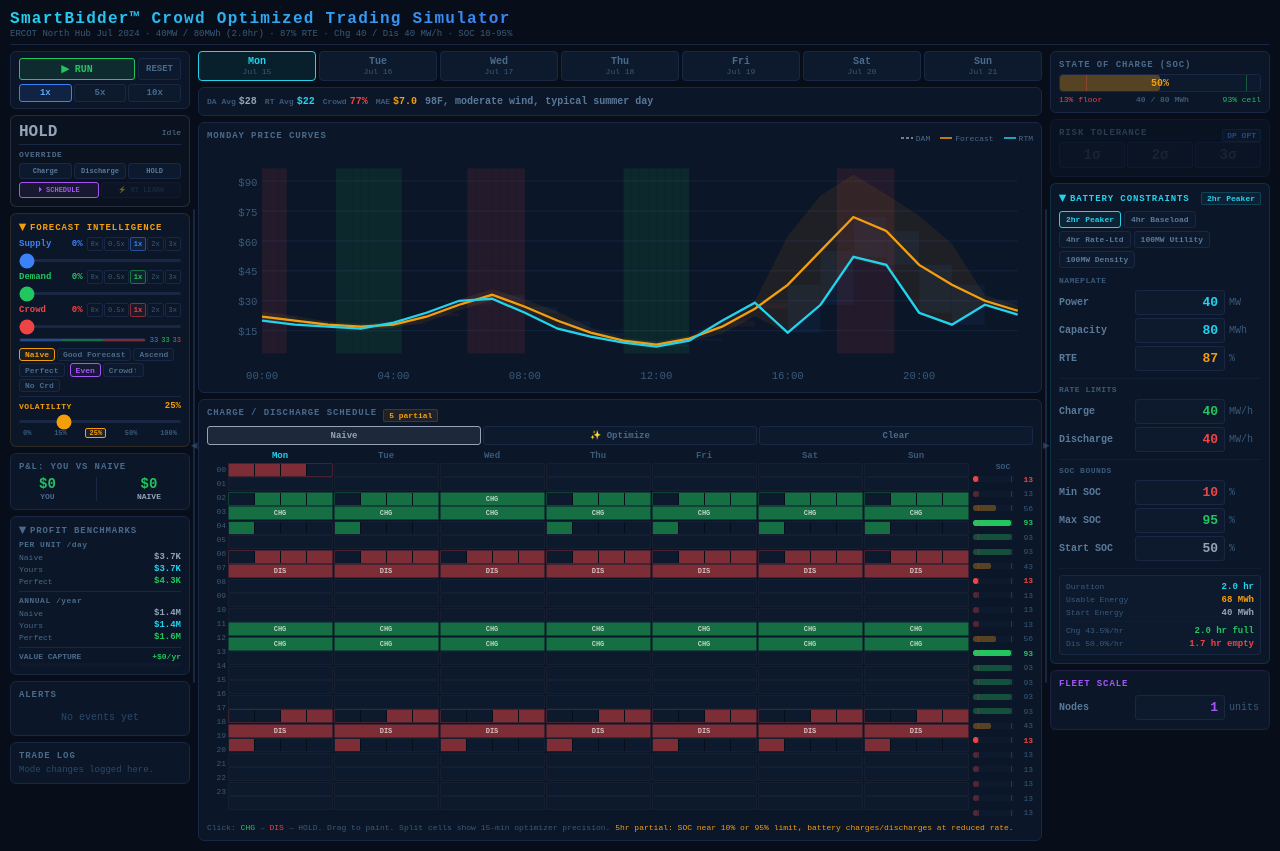
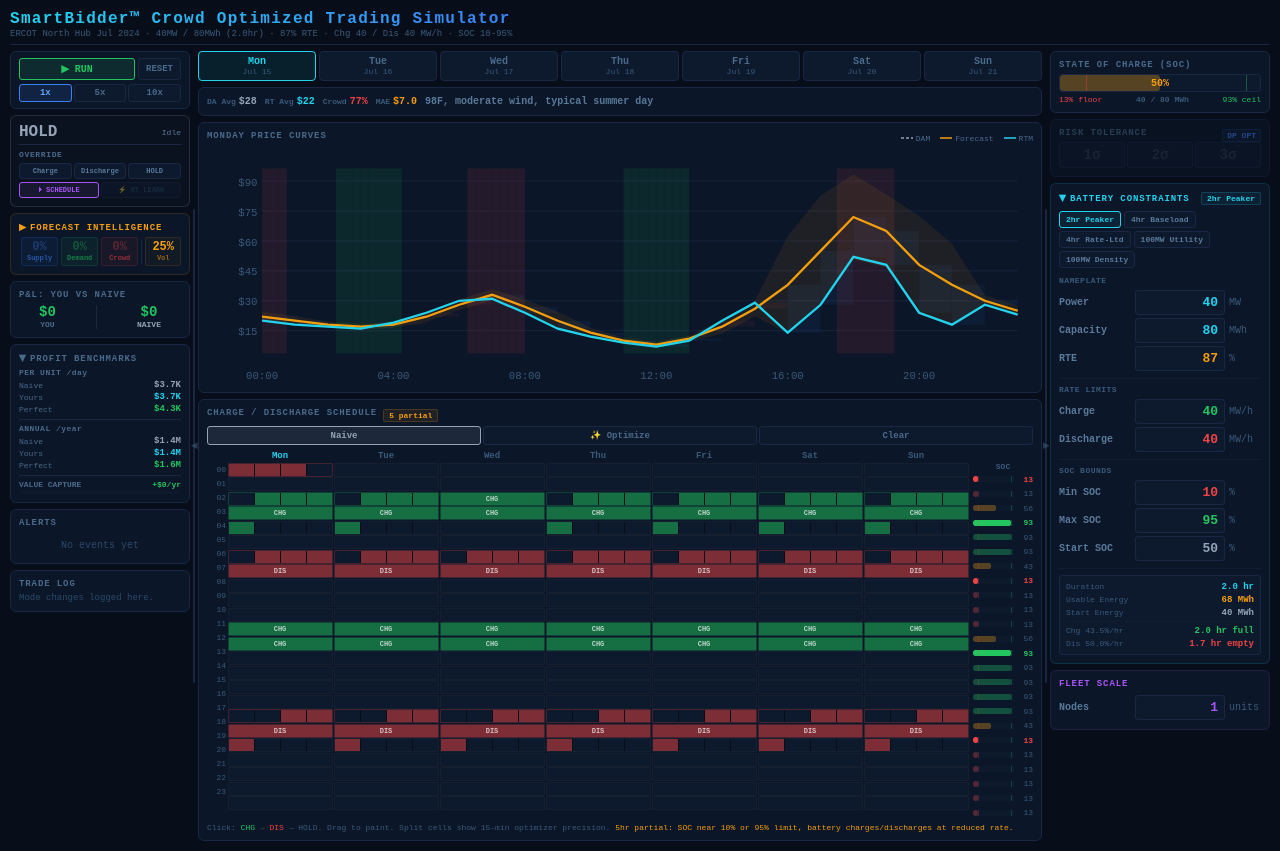
Before and after one commit to Tobombadil/Ascendthecrowd, a React (Vite) app: page / in a window 1280 px wide. Built offline with nearby package versions, Linux system fonts and the light colour scheme.

Commit message:
UI polish: vivid colors, card-style collapsed indicators, better spacing

```diff
--- a/src/dashboard.jsx
+++ b/src/dashboard.jsx
@@ -379,7 +379,7 @@
   const [colR,setColR]=useState(false);
   const [battOpen,setBattOpen]=useState(true);
   const [profitOpen,setProfitOpen]=useState(true);
-  const [fcOpen,setFcOpen]=useState(true);
+  const [fcOpen,setFcOpen]=useState(false);
   const [mobPanel,setMobPanel]=useState("center"); // mobile: "trade","center","config"
   const learnLastDay=useRef(-1);
   const learnSeenRef=useRef(new Set());
@@ -842,79 +842,84 @@
           </div>
           {/* FORECAST INTELLIGENCE */}
           <div style={{...P,border:"1px solid #f59e0b25"}}>
-            <div onClick={()=>setFcOpen(!fcOpen)} style={{cursor:"pointer",marginBottom:fcOpen?4:0}}>
-              <div style={{display:"flex",alignItems:"center",gap:4}}>
+            <div onClick={()=>setFcOpen(!fcOpen)} style={{cursor:"pointer"}}>
+              <div style={{display:"flex",alignItems:"center",gap:4,marginBottom:fcOpen?6:4}}>
                 <span style={{fontSize:f(8),color:"#f59e0b",fontWeight:700,transition:"transform .15s",display:"inline-block",transform:fcOpen?"rotate(90deg)":"rotate(0deg)"}}>{"\u25B6"}</span>
                 <div style={{...LB,color:"#f59e0b",marginBottom:0}}>FORECAST INTELLIGENCE</div>
               </div>
-              {!fcOpen&&<div style={{display:"flex",gap:6,marginTop:3,paddingLeft:16}}>
-                {[{l:"Supply",v:supAcc,c:"#3b82f6"},{l:"Demand",v:demAcc,c:"#22c55e"},{l:"Crowd",v:crdAcc,c:"#ef4444"}].map(x=>(
-                  <span key={x.l} style={{fontSize:f(7),color:x.c,fontWeight:600}}>{x.l} {x.v}%</span>
+              {!fcOpen&&<div style={{display:"flex",gap:3,paddingLeft:2}}>
+                {[{l:"S",v:supAcc,c:"#3b82f6",n:"Supply"},{l:"D",v:demAcc,c:"#22c55e",n:"Demand"},{l:"C",v:crdAcc,c:"#ef4444",n:"Crowd"}].map(x=>(
+                  <div key={x.l} style={{flex:1,padding:"3px 0",borderRadius:3,background:x.c+"10",border:"1px solid "+x.c+"25",textAlign:"center"}}>
+                    <div style={{fontSize:f(10),fontWeight:800,color:x.v>0?x.c:x.c+"50",lineHeight:1}}>{x.v}%</div>
+                    <div style={{fontSize:f(6),color:x.c+"90",fontWeight:600,marginTop:1}}>{x.n}</div>
+                  </div>
                 ))}
-                <span style={{fontSize:f(7),color:"#3a5a7a"}}>|</span>
-                <span style={{fontSize:f(7),color:"#f59e0b",fontWeight:600}}>Vol {mktVol}%</span>
+                <div style={{width:1,background:"#1a2744",margin:"2px 0"}}/>
+                <div style={{padding:"3px 6px",borderRadius:3,background:"#f59e0b08",border:"1px solid #f59e0b20",textAlign:"center",flexShrink:0}}>
+                  <div style={{fontSize:f(10),fontWeight:800,color:mktVol>0?"#f59e0b":"#f59e0b50",lineHeight:1}}>{mktVol}%</div>
+                  <div style={{fontSize:f(6),color:"#f59e0b90",fontWeight:600,marginTop:1}}>Vol</div>
+                </div>
               </div>}
             </div>
             {fcOpen&&<div>
-              {/* Factor rows: accuracy slider + compact sensitivity */}
               {[
                 {k:"sup",acc:supAcc,setAcc:setSupAcc,w:supW,setW:setSupW,l:"Supply",c:"#3b82f6"},
                 {k:"dem",acc:demAcc,setAcc:setDemAcc,w:demW,setW:setDemW,l:"Demand",c:"#22c55e"},
                 {k:"crd",acc:crdAcc,setAcc:setCrdAcc,w:crdW,setW:setCrdW,l:"Crowd",c:"#ef4444"}
               ].map(s=>(
-                <div key={s.k} style={{marginBottom:4}}>
-                  <div style={{display:"flex",justifyContent:"space-between",alignItems:"center",marginBottom:1}}>
-                    <span style={{fontSize:f(8),color:s.c,fontWeight:700}}>{s.l}</span>
-                    <div style={{display:"flex",gap:4,alignItems:"center"}}>
-                      <span style={{fontSize:f(8),fontWeight:800,color:s.c,width:28,textAlign:"right"}}>{s.acc}%</span>
-                      <div style={{display:"flex",gap:1,alignItems:"center"}}>
-                        {[0,0.5,1,2,3].map(v=>(
-                          <button key={v} onClick={()=>s.setW(v)} style={{padding:"0px 3px",borderRadius:2,cursor:"pointer",fontFamily:"inherit",fontSize:f(6),fontWeight:s.w===v?800:500,lineHeight:"12px",border:s.w===v?"1px solid "+s.c+"80":"1px solid #1a2744",background:s.w===v?s.c+"15":"transparent",color:s.w===v?s.c:"#3a5a7a"}}>{v}x</button>
-                        ))}
-                      </div>
+                <div key={s.k} style={{marginBottom:6}}>
+                  <div style={{display:"flex",justifyContent:"space-between",alignItems:"center",marginBottom:2}}>
+                    <div style={{display:"flex",alignItems:"baseline",gap:4}}>
+                      <span style={{fontSize:f(8),color:s.c,fontWeight:700}}>{s.l}</span>
+                      <span style={{fontSize:f(10),fontWeight:800,color:s.acc>0?s.c:s.c+"40"}}>{s.acc}%</span>
+                    </div>
+                    <div style={{display:"flex",gap:1,alignItems:"center"}}>
+                      {[0,0.5,1,2,3].map(v=>(
+                        <button key={v} onClick={()=>s.setW(v)} style={{padding:"1px 3px",borderRadius:2,cursor:"pointer",fontFamily:"inherit",fontSize:f(6),fontWeight:700,lineHeight:"11px",border:s.w===v?"1px solid "+s.c:"1px solid #1a2744",background:s.w===v?s.c+"18":"transparent",color:s.w===v?s.c:"#3a5a7a"}}>{v}x</button>
+                      ))}
                     </div>
                   </div>
-                  <input type="range" min={0} max={100} value={s.acc} onChange={e=>{s.setAcc(+e.target.value);setAccP(null);}} style={{width:"100%",height:3,appearance:"none",WebkitAppearance:"none",background:"#1a2744",borderRadius:2,outline:"none",cursor:"pointer",accentColor:s.c}}/>
+                  <input type="range" min={0} max={100} value={s.acc} onChange={e=>{s.setAcc(+e.target.value);setAccP(null);}} style={{width:"100%",height:4,appearance:"none",WebkitAppearance:"none",background:"#1a2744",borderRadius:2,outline:"none",cursor:"pointer",accentColor:s.c}}/>
                 </div>
               ))}
-              {/* Effective share bar */}
+              {/* Share mix */}
               {(()=>{
                 const ts=supW+demW+crdW;
-                if(ts<=0)return(<div style={{fontSize:f(6),color:"#2a3a4a",textAlign:"center",padding:2}}>All weights zero: forecast = DAM</div>);
+                if(ts<=0)return(<div style={{fontSize:f(7),color:"#2a3a4a",textAlign:"center",padding:2}}>All weights zero: forecast = DAM</div>);
                 const es=supW/ts*100,ed=demW/ts*100,ec=crdW/ts*100;
-                return(<div style={{display:"flex",alignItems:"center",gap:4,marginBottom:4}}>
-                  <div style={{flex:1,display:"flex",height:4,borderRadius:2,overflow:"hidden",border:"1px solid #1a2744"}}>
-                    {es>0.5&&<div style={{width:es+"%",background:"#3b82f680",transition:"width .2s"}}/>}
-                    {ed>0.5&&<div style={{width:ed+"%",background:"#22c55e80",transition:"width .2s"}}/>}
-                    {ec>0.5&&<div style={{width:ec+"%",background:"#ef444480",transition:"width .2s"}}/>}
+                return(<div style={{display:"flex",alignItems:"center",gap:4,marginBottom:6}}>
+                  <div style={{flex:1,display:"flex",height:4,borderRadius:2,overflow:"hidden"}}>
+                    {es>0.5&&<div style={{width:es+"%",background:"#3b82f6",transition:"width .2s"}}/>}
+                    {ed>0.5&&<div style={{width:ed+"%",background:"#22c55e",transition:"width .2s"}}/>}
+                    {ec>0.5&&<div style={{width:ec+"%",background:"#ef4444",transition:"width .2s"}}/>}
                   </div>
                   <div style={{display:"flex",gap:3,fontSize:f(6),flexShrink:0}}>
-                    <span style={{color:"#3b82f6"}}>{es.toFixed(0)}</span>
-                    <span style={{color:"#22c55e"}}>{ed.toFixed(0)}</span>
-                    <span style={{color:"#ef4444"}}>{ec.toFixed(0)}</span>
+                    <span style={{color:"#3b82f6",fontWeight:600}}>{es.toFixed(0)}</span>
+                    <span style={{color:"#22c55e",fontWeight:600}}>{ed.toFixed(0)}</span>
+                    <span style={{color:"#ef4444",fontWeight:600}}>{ec.toFixed(0)}</span>
                   </div>
                 </div>);
               })()}
-              {/* Presets: single row */}
-              <div style={{display:"flex",gap:2,flexWrap:"wrap",marginBottom:4}}>
+              {/* Presets */}
+              <div style={{display:"flex",gap:2,flexWrap:"wrap",marginBottom:6}}>
                 {Object.entries(ACC_PRESETS).map(([n,p])=>(
-                  <button key={n} title={p.tip} onClick={()=>{setSupAcc(p.sup);setDemAcc(p.dem);setCrdAcc(p.crd);setAccP(n);}} style={{padding:"1px 5px",borderRadius:3,fontSize:f(7),fontWeight:600,cursor:"pointer",fontFamily:"inherit",border:accP===n?"1px solid #f59e0b":"1px solid #1a2744",background:accP===n?"#f59e0b10":"#0d1a2e",color:accP===n?"#f59e0b":"#4a6a8a"}}>{n}</button>))}
-                <div style={{width:1,height:14,background:"#1a274480"}}/>
+                  <button key={n} title={p.tip} onClick={()=>{setSupAcc(p.sup);setDemAcc(p.dem);setCrdAcc(p.crd);setAccP(n);}} style={{padding:"2px 6px",borderRadius:3,fontSize:f(7),fontWeight:600,cursor:"pointer",fontFamily:"inherit",border:accP===n?"1px solid #f59e0b":"1px solid #1a2744",background:accP===n?"#f59e0b15":"#0d1a2e",color:accP===n?"#f59e0b":"#4a6a8a"}}>{n}</button>))}
+                <div style={{width:1,height:16,background:"#1a2744"}}/>
                 {[{n:"Even",s:1,d:1,c:1},{n:"Crowd\u2191",s:.5,d:.5,c:3},{n:"No Crd",s:1,d:1,c:0}].map(p=>{
                   const active=supW===p.s&&demW===p.d&&crdW===p.c;
-                  return(<button key={p.n} onClick={()=>{setSupW(p.s);setDemW(p.d);setCrdW(p.c);}} style={{padding:"1px 5px",borderRadius:3,fontSize:f(7),fontWeight:600,cursor:"pointer",fontFamily:"inherit",border:active?"1px solid #a855f7":"1px solid #1a2744",background:active?"#a855f710":"#0d1a2e",color:active?"#a855f7":"#4a6a8a"}}>{p.n}</button>);
+                  return(<button key={p.n} onClick={()=>{setSupW(p.s);setDemW(p.d);setCrdW(p.c);}} style={{padding:"2px 6px",borderRadius:3,fontSize:f(7),fontWeight:600,cursor:"pointer",fontFamily:"inherit",border:active?"1px solid #a855f7":"1px solid #1a2744",background:active?"#a855f715":"#0d1a2e",color:active?"#a855f7":"#4a6a8a"}}>{p.n}</button>);
                 })}
               </div>
-              {/* Market Volatility (folded in) */}
-              <div style={{borderTop:"1px solid #1a2744",paddingTop:4}}>
-                <div style={{display:"flex",justifyContent:"space-between",alignItems:"center",marginBottom:2}}>
+              {/* Volatility */}
+              <div style={{borderTop:"1px solid #1a2744",paddingTop:6}}>
+                <div style={{display:"flex",justifyContent:"space-between",alignItems:"baseline",marginBottom:2}}>
                   <span style={{fontSize:f(7),color:"#f59e0b",fontWeight:700,letterSpacing:".06em"}}>VOLATILITY</span>
-                  <span style={{fontSize:f(8),fontWeight:800,color:"#f59e0b"}}>{mktVol}%</span>
+                  <span style={{fontSize:f(9),fontWeight:800,color:"#f59e0b"}}>{mktVol}%</span>
                 </div>
-                <input type="range" min={0} max={100} value={mktVol} onChange={e=>setMktVol(+e.target.value)} style={{width:"100%",height:3,appearance:"none",WebkitAppearance:"none",background:"#1a2744",borderRadius:2,outline:"none",cursor:"pointer",accentColor:"#f59e0b"}}/>
-                <div style={{display:"flex",justifyContent:"space-between",marginTop:1}}>
+                <input type="range" min={0} max={100} value={mktVol} onChange={e=>setMktVol(+e.target.value)} style={{width:"100%",height:4,appearance:"none",WebkitAppearance:"none",background:"#1a2744",borderRadius:2,outline:"none",cursor:"pointer",accentColor:"#f59e0b"}}/>
+                <div style={{display:"flex",justifyContent:"space-between",marginTop:2}}>
                   {[{v:0,l:"0%"},{v:15,l:"15%"},{v:25,l:"25%"},{v:50,l:"50%"},{v:100,l:"100%"}].map(o=>(
-                    <button key={o.v} onClick={()=>setMktVol(o.v)} style={{padding:"0px 3px",borderRadius:2,cursor:"pointer",fontFamily:"inherit",fontSize:f(6),fontWeight:600,border:mktVol===o.v?"1px solid #f59e0b":"1px solid transparent",background:mktVol===o.v?"#f59e0b15":"transparent",color:mktVol===o.v?"#f59e0b":"#3a5a7a"}}>{o.l}</button>
+                    <button key={o.v} onClick={()=>setMktVol(o.v)} style={{padding:"1px 4px",borderRadius:2,cursor:"pointer",fontFamily:"inherit",fontSize:f(7),fontWeight:600,border:mktVol===o.v?"1px solid #f59e0b":"1px solid #1a2744",background:mktVol===o.v?"#f59e0b15":"transparent",color:mktVol===o.v?"#f59e0b":"#3a5a7a"}}>{o.l}</button>
                   ))}
                 </div>
               </div>
```
